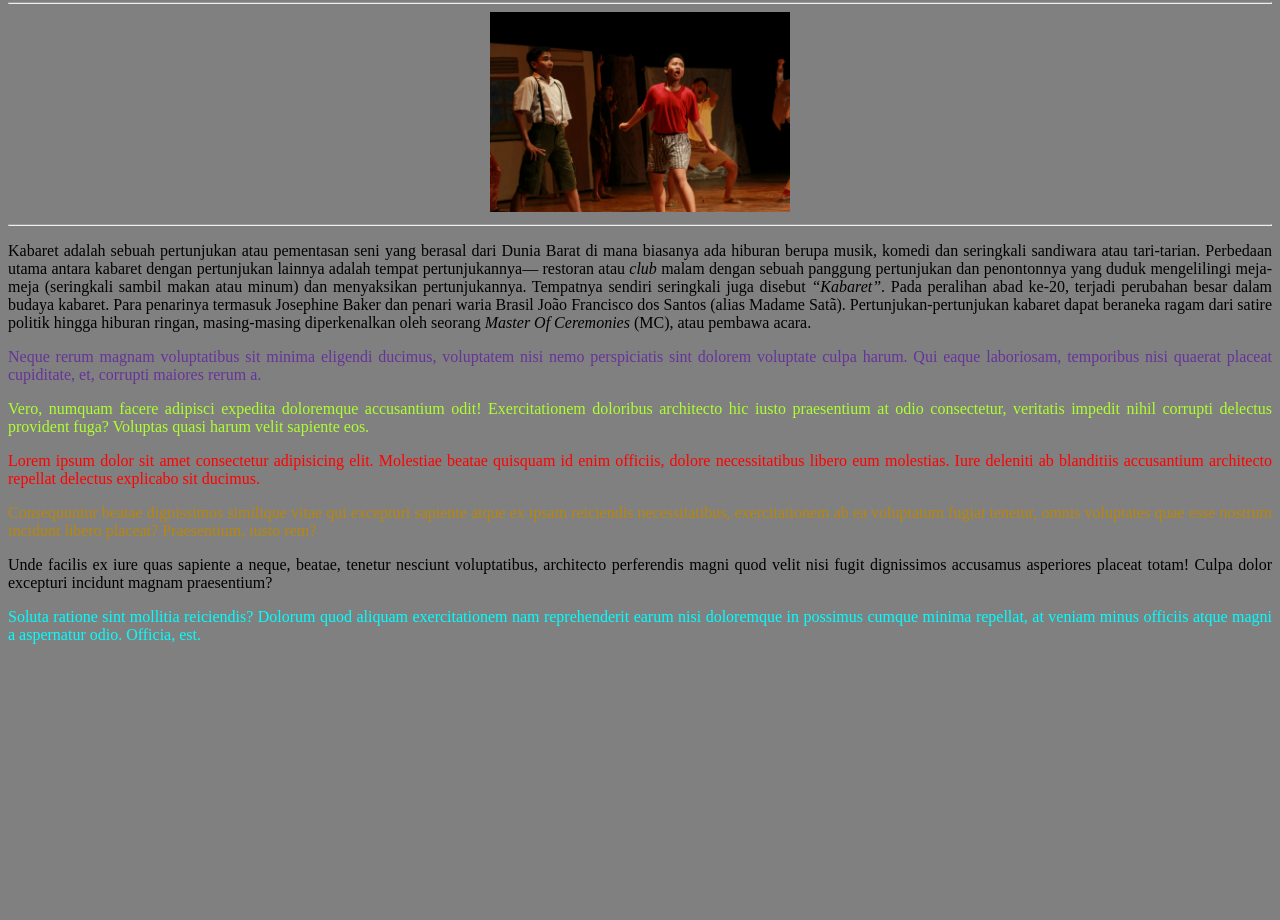
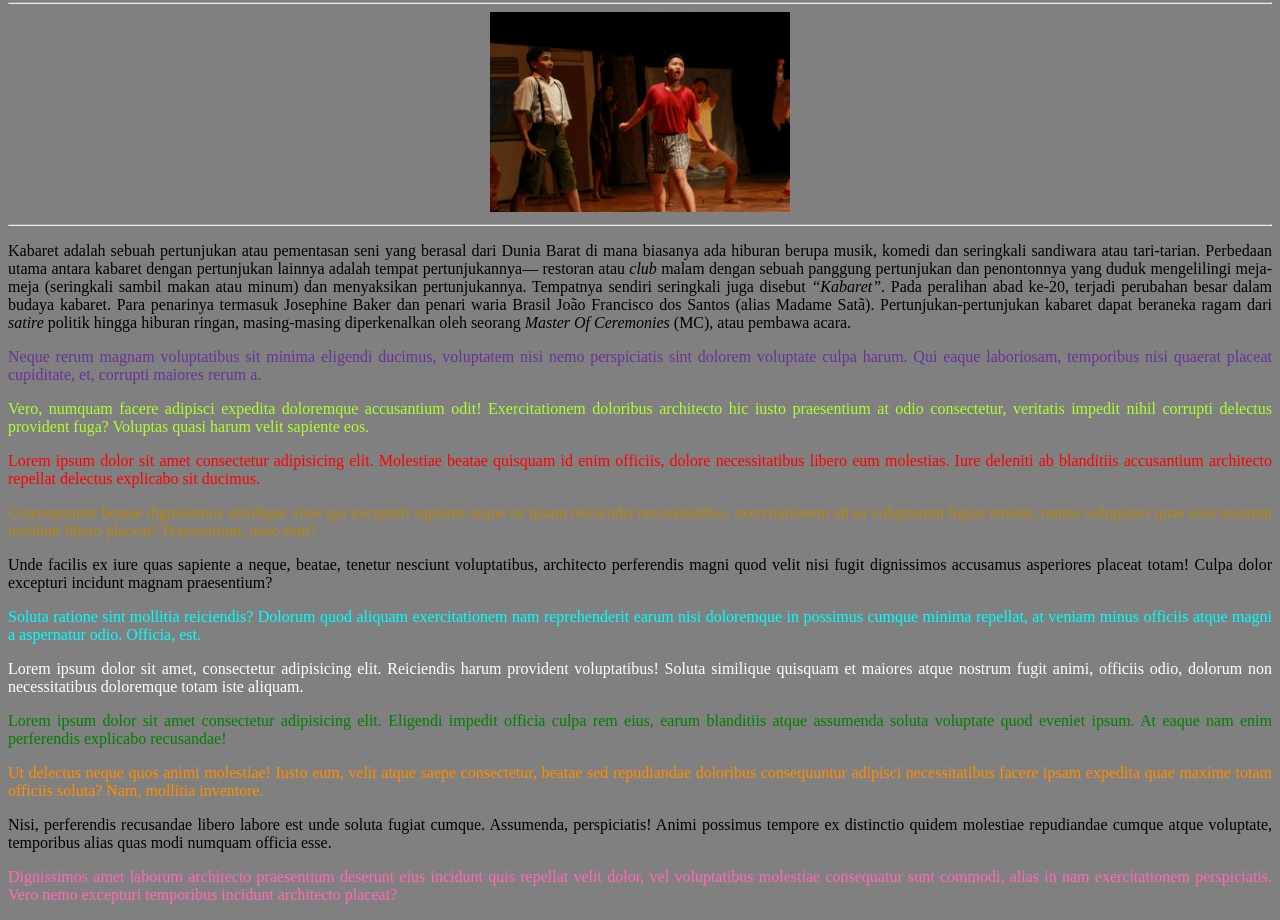
Before and after one commit to mrfdoc/MRFdoc.github.io, a plain HTML site: page Tentang.html in a window 1280 px wide. Shown: the part 121-1041 px from the top of the page. Before the commit the page ends 800 px from the top, so only its background shows below. Drawn offline with Linux system fonts and the light colour scheme.

Commit message:
edit tentang

```diff
--- a/Tentang.html
+++ b/Tentang.html
@@ -23,12 +23,17 @@
     </div>
     <!-- Konten Wisata Kota Bandung menyusul-->
     <P align="justify" style="color:black">
-    Kabaret adalah sebuah pertunjukan atau pementasan seni yang berasal dari Dunia Barat di mana biasanya ada hiburan berupa musik, komedi dan seringkali sandiwara atau tari-tarian. Perbedaan utama antara kabaret dengan pertunjukan lainnya adalah tempat pertunjukannya— restoran atau <i>club</i> malam dengan sebuah panggung pertunjukan dan penontonnya yang duduk mengelilingi meja-meja (seringkali sambil makan atau minum) dan menyaksikan pertunjukannya. Tempatnya sendiri seringkali juga disebut <em>“Kabaret”</em>. Pada peralihan abad ke-20, terjadi perubahan besar dalam budaya kabaret. Para penarinya termasuk Josephine Baker dan penari waria Brasil João Francisco dos Santos (alias Madame Satã). Pertunjukan-pertunjukan kabaret dapat beraneka ragam dari satire politik hingga hiburan ringan, masing-masing diperkenalkan oleh seorang <i>Master Of Ceremonies</i> (MC), atau pembawa acara.</P>
+    Kabaret adalah sebuah pertunjukan atau pementasan seni yang berasal dari Dunia Barat di mana biasanya ada hiburan berupa musik, komedi dan seringkali sandiwara atau tari-tarian. Perbedaan utama antara kabaret dengan pertunjukan lainnya adalah tempat pertunjukannya— restoran atau <i>club</i> malam dengan sebuah panggung pertunjukan dan penontonnya yang duduk mengelilingi meja-meja (seringkali sambil makan atau minum) dan menyaksikan pertunjukannya. Tempatnya sendiri seringkali juga disebut <em>“Kabaret”</em>. Pada peralihan abad ke-20, terjadi perubahan besar dalam budaya kabaret. Para penarinya termasuk Josephine Baker dan penari waria Brasil João Francisco dos Santos (alias Madame Satã). Pertunjukan-pertunjukan kabaret dapat beraneka ragam dari <i>satire</i> politik hingga hiburan ringan, masing-masing diperkenalkan oleh seorang <i>Master Of Ceremonies</i> (MC), atau pembawa acara.</P>
     <P align="justify" style="color:rebeccapurple">Neque rerum magnam voluptatibus sit minima eligendi ducimus, voluptatem nisi nemo perspiciatis sint dolorem voluptate culpa harum. Qui eaque laboriosam, temporibus nisi quaerat placeat cupiditate, et, corrupti maiores rerum a.</P>
     <P align="justify" style="color:greenyellow">Vero, numquam facere adipisci expedita doloremque accusantium odit! Exercitationem doloribus architecto hic iusto praesentium at odio consectetur, veritatis impedit nihil corrupti delectus provident fuga? Voluptas quasi harum velit sapiente eos.</P>
     <P align="justify"<p style="color:red">Lorem ipsum dolor sit amet consectetur adipisicing elit. Molestiae beatae quisquam id enim officiis, dolore necessitatibus libero eum molestias. Iure deleniti ab blanditiis accusantium architecto repellat delectus explicabo sit ducimus.</p>
     <P align="justify" style="color:darkgoldenrod">Consequuntur beatae dignissimos similique vitae qui excepturi sapiente atque ex ipsam reiciendis necessitatibus, exercitationem ab ea voluptatum fugiat tenetur, omnis voluptates quae esse nostrum incidunt libero placeat? Praesentium, iusto rem?</p>
     <P align="justify" style="color:black">Unde facilis ex iure quas sapiente a neque, beatae, tenetur nesciunt voluptatibus, architecto perferendis magni quod velit nisi fugit dignissimos accusamus asperiores placeat totam! Culpa dolor excepturi incidunt magnam praesentium?</p>
     <P align="justify" style="color:aqua">Soluta ratione sint mollitia reiciendis? Dolorum quod aliquam exercitationem nam reprehenderit earum nisi doloremque in possimus cumque minima repellat, at veniam minus officiis atque magni a aspernatur odio. Officia, est.</p>
+    <p align="justify" style="color:white">Lorem ipsum dolor sit amet, consectetur adipisicing elit. Reiciendis harum provident voluptatibus! Soluta similique quisquam et maiores atque nostrum fugit animi, officiis odio, dolorum non necessitatibus doloremque totam iste aliquam.</p>
+    <p align="justify" style="color:green">Lorem ipsum dolor sit amet consectetur adipisicing elit. Eligendi impedit officia culpa rem eius, earum blanditiis atque assumenda soluta voluptate quod eveniet ipsum. At eaque nam enim perferendis explicabo recusandae!</p>
+    <p align="justify" style="color:darkorange">Ut delectus neque quos animi molestiae! Iusto eum, velit atque saepe consectetur, beatae sed repudiandae doloribus consequuntur adipisci necessitatibus facere ipsam expedita quae maxime totam officiis soluta? Nam, mollitia inventore.</p>
+    <p align="justify" style="color:black">Nisi, perferendis recusandae libero labore est unde soluta fugiat cumque. Assumenda, perspiciatis! Animi possimus tempore ex distinctio quidem molestiae repudiandae cumque atque voluptate, temporibus alias quas modi numquam officia esse.</p>
+    <p align="justify" style="color:hotpink">Dignissimos amet laborum architecto praesentium deserunt eius incidunt quis repellat velit dolor, vel voluptatibus molestiae consequatur sunt commodi, alias in nam exercitationem perspiciatis. Vero nemo excepturi temporibus incidunt architecto placeat?</p>
 </body>
 </html>
```
